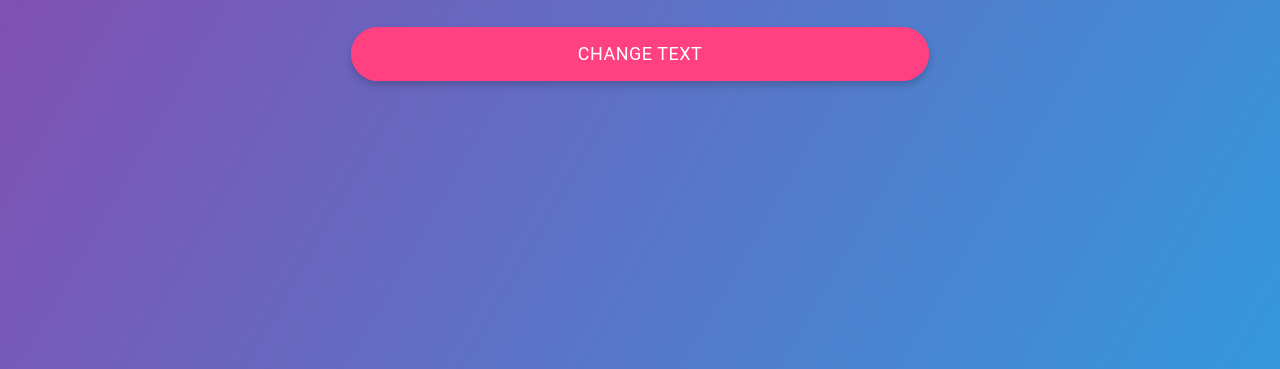
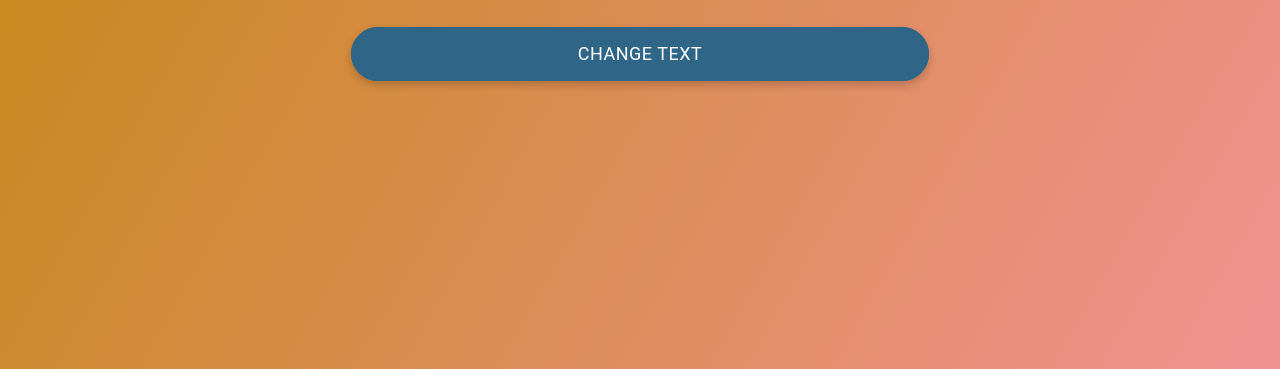
Before and after one commit to Varniah88/SIT725, a plain HTML site: page Workshop 01/index.html in a window 1280 px wide. Shown: the part 431-800 px from the top of the page. Drawn offline with nearby package versions, Linux system fonts and the light colour scheme.

Commit message:
SIT725 Workshop 01 folder structure

```diff
--- a/css/style.css
+++ b/Workshop 01/css/style.css
@@ -1,6 +1,6 @@
 /* Body and Background */
 body {
-    background: linear-gradient(120deg, #8e44ad, #3498db);
+    background: linear-gradient(120deg, #c4870d, #f09292);
     color: white;
     height: 100vh;
     display: flex;
@@ -19,7 +19,7 @@ body {
 
   /* Button Styles */
   .custom-btn {
-    background-color: #ff4081;
+    background-color: #2f6587;
   border-radius: 50px;
   font-size: 1.2rem;
   text-transform: uppercase;
@@ -33,7 +33,7 @@ body {
   }
 
   .custom-btn:hover {
-    background-color: #e040fb;
+    background-color: #db0e6e;
     box-shadow: 0 6px 12px rgba(0, 0, 0, 0.3);
   }
 
```
Also changed, not shown: Workshop 01/index.html (renamed from index.html), Workshop 01/js/scripts.js (renamed from js/scripts.js).
